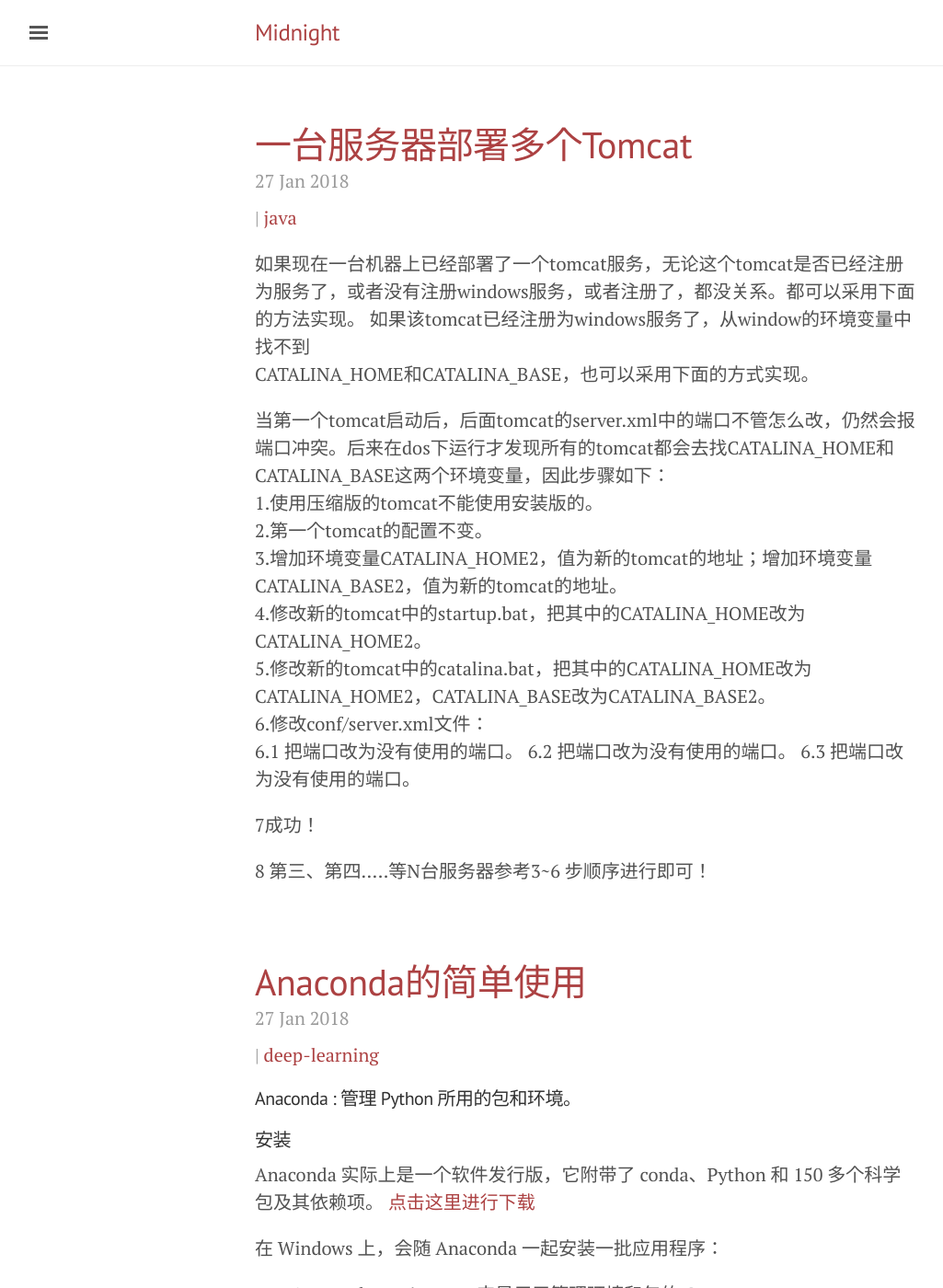
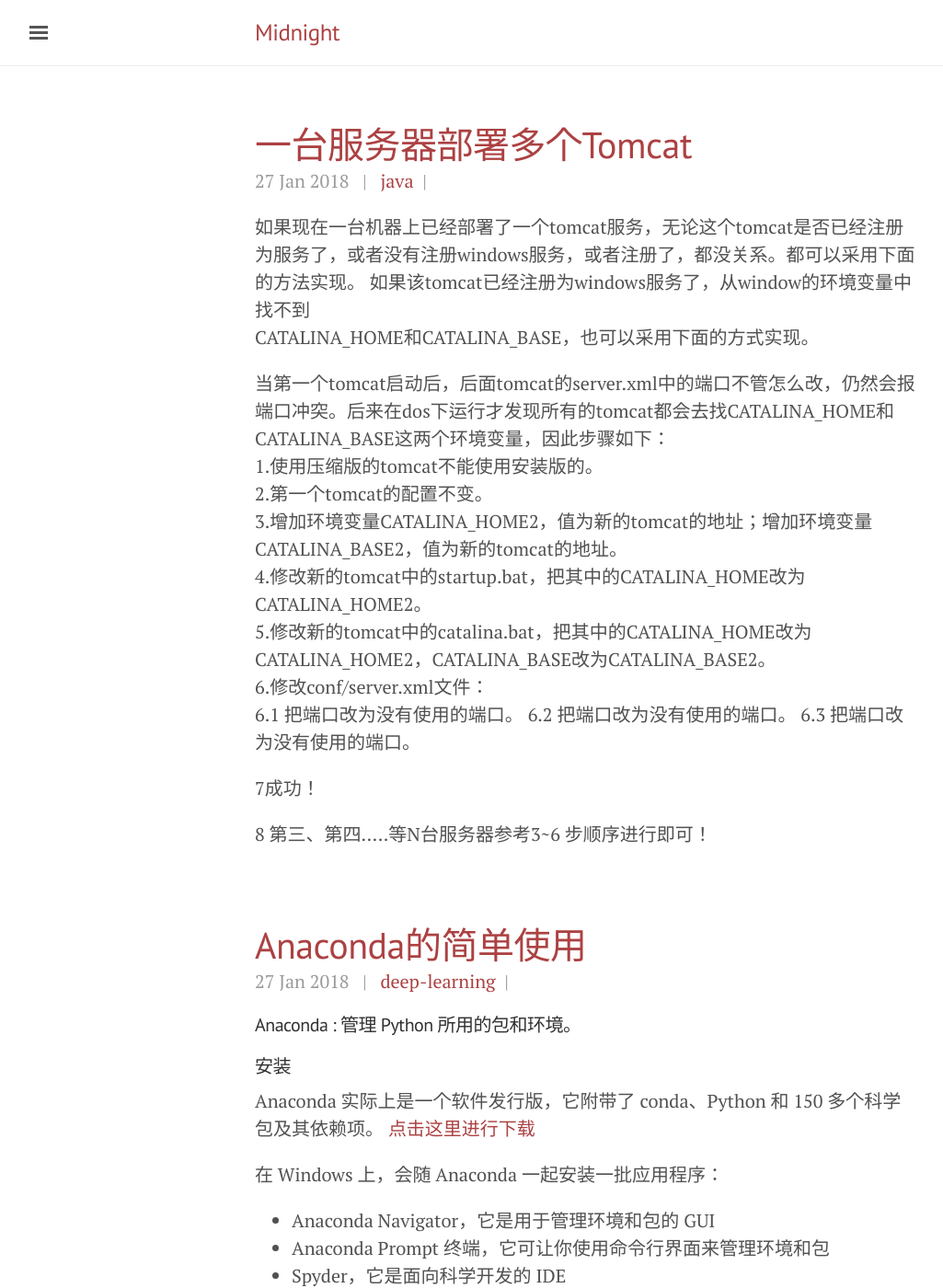
Before and after one commit to midnight2104/midnight2104.github.io, a Jekyll site: the page built from index.html, in a window 1280 px wide and 1400 px high. Shown: the whole window at 92% size, without its empty margins (3-1028 px from the left). Built offline with Jekyll 4.4.1, drawn with Linux system fonts in a browser that asks for light colours; the list of posts is cut into pages by our own code.

Commit message:
Update index.html

```diff
--- a/index.html
+++ b/index.html
@@ -12,12 +12,14 @@ title: Home
       </a>
     </h1>
 
-    <span class="post-date">{{ post.date | date_to_string }}</span>
- <span class="post-date"> {% if post.tags %} |
+    <span class="post-date">{{ post.date | date_to_string }} &nbsp;     | &nbsp;
+    {% if post.tags %}
     {% for tag in post.tags %}
-    <a href="{{ site.baseurl }}/tag/tags/#{{ tag | slugify }}" class="post-tag">{{ tag }}</a>
+    <a href="{{ site.baseurl }}/tag/tags/#{{ tag | slugify }}" class="post-tag">{{ tag }}</a>&nbsp;     | &nbsp;
     {% endfor %}
-    {% endif %}</span>
+    {% endif %}
+
+    </span>
     {{ post.content }}
   </div>
   {% endfor %}
```
